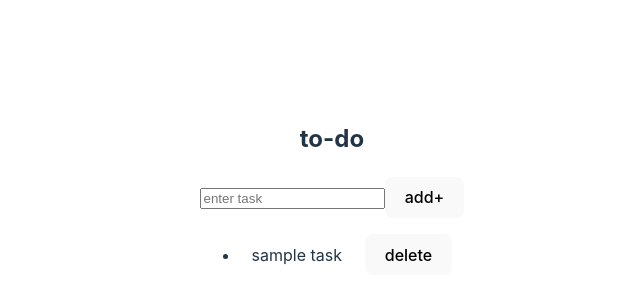
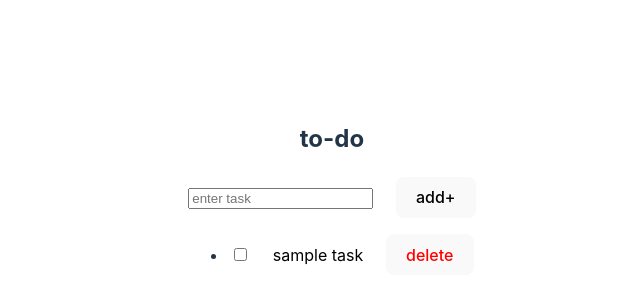
Before and after one commit to Rohit-Yadav-Official/todo, a React (Vite) app in the folder todo-app/: page / in a window 1280 px wide. Shown: the part 204-504 px from the top of the page, without its empty margins (308-948 px from the left). Built offline with nearby package versions, Linux system fonts and the light colour scheme.

Commit message:
Update todo.jsx

```diff
--- a/todo-app/src/todo.jsx
+++ b/todo-app/src/todo.jsx
@@ -1,42 +1,60 @@
-import { useState } from "react";
+import React, { useState } from "react";
 import { v4 as uuidv4 } from 'uuid';
-export default function ToDo(){
- let [todo,setTodo]=useState([{task: "sample task" ,id:uuidv4()}]);
- let [newtodo,setnewTodo]=useState("");
+export default function ToDo() {
+  let [todo, setTodo] = useState([{ task: "sample task", id: uuidv4(), complete: false }]);
+  let [newtodo, setnewTodo] = useState("");
 
-  let updatetodo=()=>{
-    setTodo([...todo,{ task: newtodo, id: uuidv4() }]);
+  let updatetodo = () => {
+    setTodo([...todo, { task: newtodo, id: uuidv4(), complete: false }]);
     setnewTodo("");
   };
 
- let updatetodovalue=(event)=>{
+  let updatetodovalue = (event) => {
     setnewTodo(event.target.value);
- };
- let deleteTodo=(id)=>{
-   let copy=setTodo((prevTodo) => prevTodo.filter((t) => t.id !== id));
-   console.log(copy);
- };
-return(<div>
-    <h2>to-do</h2>
-     <input type="text" placeholder="enter task" value={newtodo} onChange={updatetodovalue}/>
+  };
 
+  let deleteTodo = (id) => {
+    setTodo((prevTodo) => prevTodo.filter((t) => t.id !== id));
+  };
 
-     <button type ="submit" onClick={updatetodo}> add+</button>
+  let completetask = (id) => {
+    setTodo((prevTodo) =>
+      prevTodo.map((t) =>
+        t.id === id ? { ...t, complete: !t.complete } : t
+      )
+    );
+  };
 
-    <ul>
-        {todo.map((todo)=>(
-            <li key={todo.id}>
-                <span>{todo.task}</span>
-                &nbsp; &nbsp; &nbsp;
-                <button onClick={() => deleteTodo(todo.id)} >delete</button>
-
-
-            </li>
-
-            ))
-        }
-    </ul>
-
- </div>);
-
+  return (
+    <div>
+      <h2>to-do</h2>
+      <input
+        type="text"
+        placeholder="enter task"
+        value={newtodo}
+        onChange={updatetodovalue}
+      />
+      &nbsp; &nbsp; &nbsp;
+      <button type="submit" onClick={updatetodo}>
+        add+
+      </button>
+      <ul>
+        {todo.map((todo) => (
+          <li key={todo.id}>
+            <input
+              type="checkbox"
+              checked={todo.complete}
+              onChange={() => completetask(todo.id)}
+            />
+            &nbsp; &nbsp; &nbsp;
+            <span style={{ color: todo.complete ? 'green' : 'black' }}>
+              {todo.task}
+            </span>
+            &nbsp; &nbsp; &nbsp;
+            <button onClick={() => deleteTodo(todo.id)} style={{color:'red'}}>delete</button>
+          </li>
+        ))}
+      </ul>
+    </div>
+  );
 }
```
